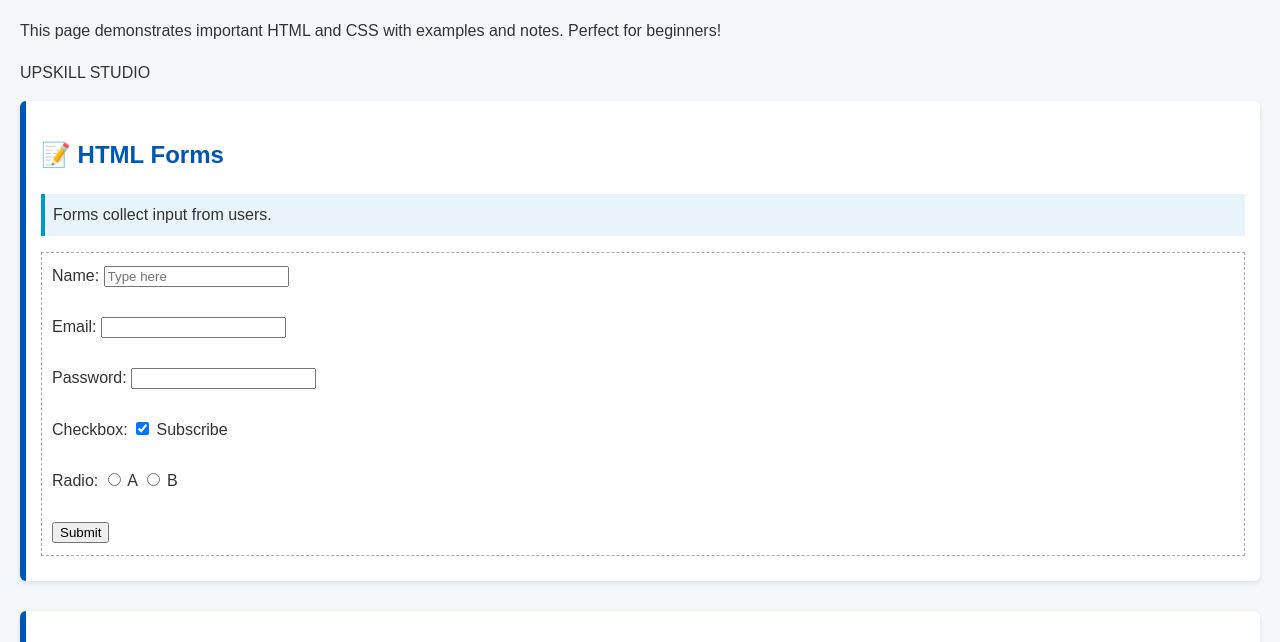
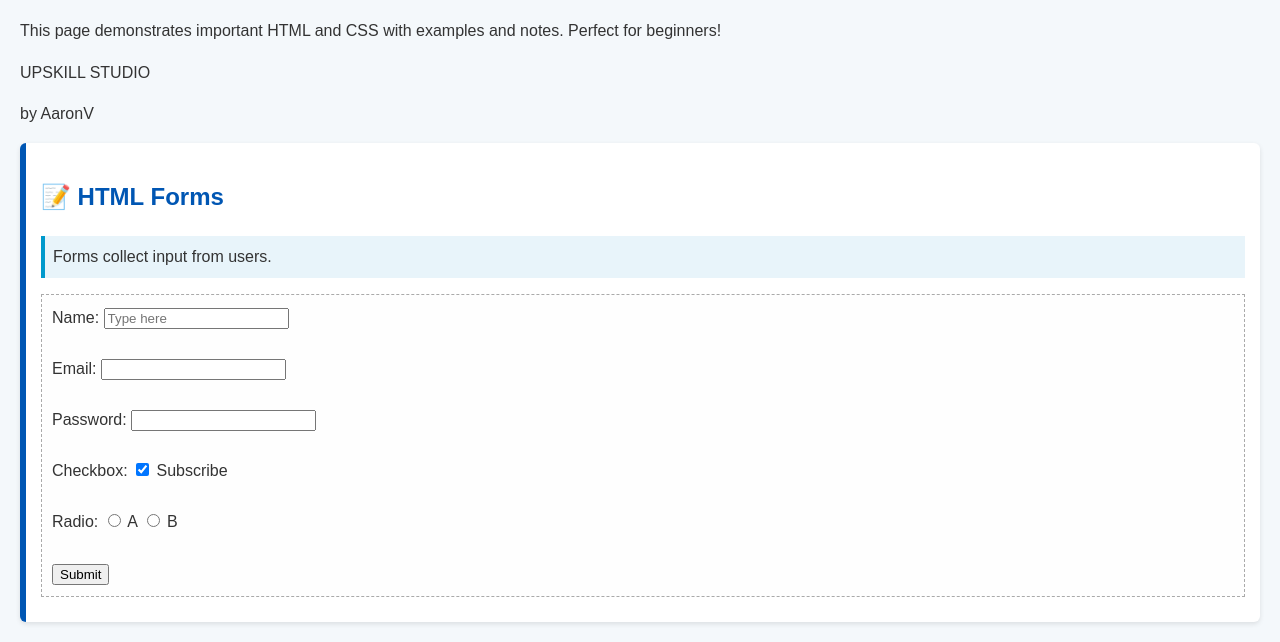
Before and after one commit to ronvergara12/HTML-Basic, a plain HTML site: page index.html in a window 1280 px wide. Shown: the part 76-718 px from the top of the page. Drawn offline with Linux system fonts and the light colour scheme.

Commit message:
Update index.html

```diff
--- a/index.html
+++ b/index.html
@@ -24,6 +24,7 @@
   <h1>📘 HTML + CSS Cheat Sheet (Student Friendly)</h1>
   <p>This page demonstrates important HTML and CSS with examples and notes. Perfect for beginners!</p>
     <p>UPSKILL STUDIO</p>
+    <p>by AaronV</p>
 
   <!-- ========== HTML PART ========== -->
   <section>
```
